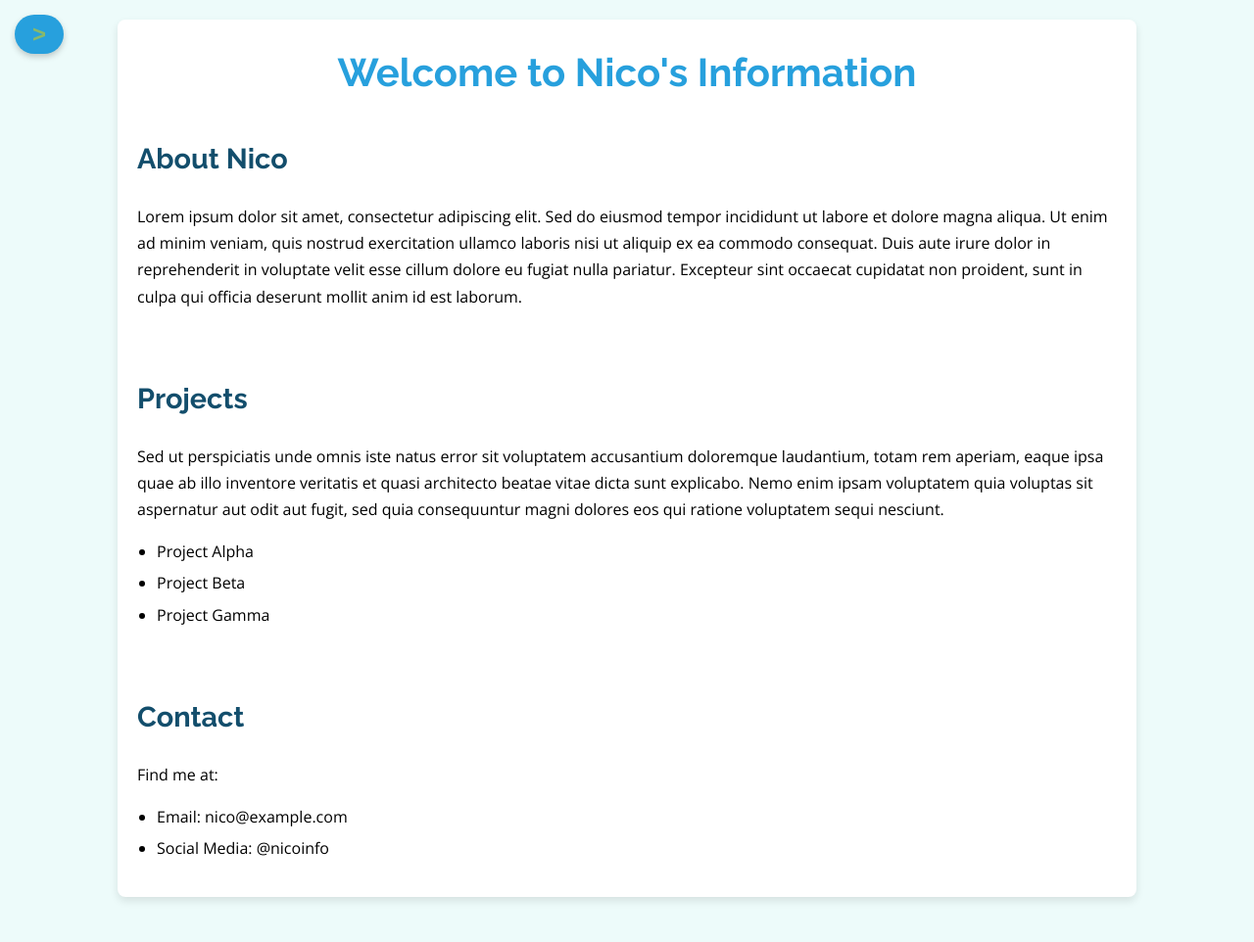
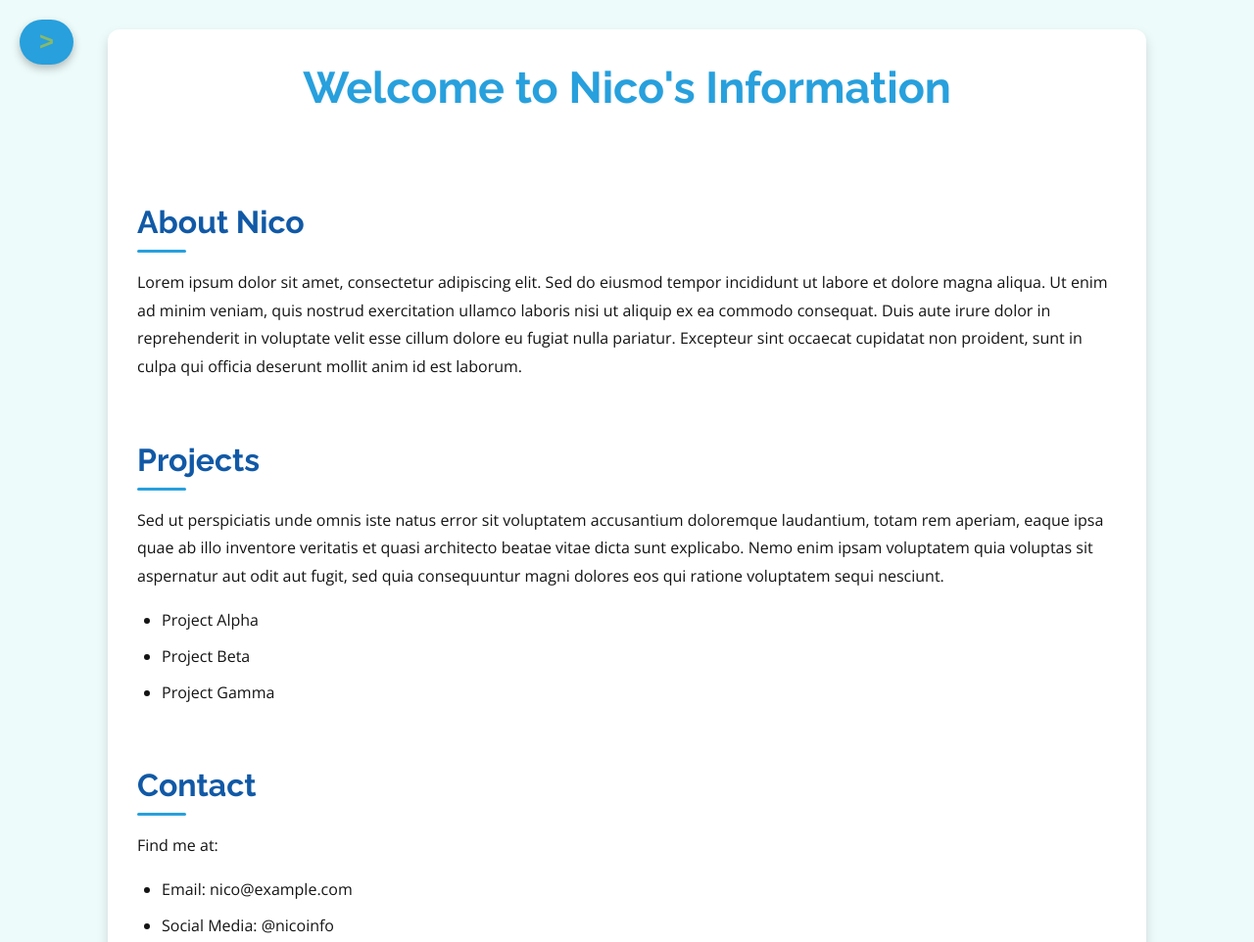
Before and after one commit to Masionz7074/Nico, a plain HTML site: page index.html in a window 1280 px wide. Shown: the top 962 px of the page at 98% size. Before the commit the page ends 936 px from the top, so only its background shows below. Drawn offline with nearby package versions, Linux system fonts and the light colour scheme.

Commit message:
Update style.css

```diff
--- a/style.css
+++ b/style.css
@@ -1,17 +1,15 @@
 /* Define CSS Custom Properties (Variables) from the theme config */
-/* We'll adjust how these are used slightly for better visual appeal */
 :root {
     /* =~= Theme Properties =~= */
     --theme-font-family-base: 'Open Sans', system-ui, -apple-system, BlinkMacSystemFont, 'Segoe UI', Roboto, Oxygen, Ubuntu, Cantarell, 'Open Sans', 'Helvetica Neue', sans-serif; /* Used Open Sans */
     --theme-font-family-heading: 'Raleway', ui-serif, Georgia, Cambria, 'Times New Roman', Times, serif; /* Used Raleway */
-    --theme-font-color-base: 0 0 0; /* RGB - Black */
+    --theme-font-color-base: 20 20 20; /* Near black */
     /* Note: --theme-font-color-dark uses a color variable, defined below */
     --theme-rounded-base: 9999px; /* pill shape */
-    --theme-rounded-container: 8px; /* Slightly larger round for blocks */
+    --theme-rounded-container: 12px; /* More prominent rounding for blocks */
     --theme-border-base: 0px;
 
     /* =~= Theme On-X Colors =~= */
-    /* These determine text color *on top of* the respective primary/secondary/etc color */
     --on-primary: 137 185 106; /* Success 700 as specified */
     --on-secondary: 255 255 255; /* White - good contrast on dark secondary */
     --on-tertiary: 255 255 255;
@@ -20,90 +18,35 @@
     --on-error: 255 255 255; /* White - good contrast on red */
     --on-surface: 0 0 0; /* Black - good contrast on light surface */
 
-    /* =~= Theme Colors (RGB) =~= */
-    /* primary | #27a0dd (A vibrant blue) */
-    --color-primary-50: 223 241 250;
-    --color-primary-100: 212 236 248;
-    --color-primary-200: 201 231 247;
-    --color-primary-300: 169 217 241;
-    --color-primary-400: 104 189 231;
-    --color-primary-500: 39 160 221;
-    --color-primary-600: 35 144 199;
-    --color-primary-700: 29 120 166;
-    --color-primary-800: 23 96 133;
-    --color-primary-900: 19 78 108;
-
-    /* secondary | #1159a6 (A deeper blue) */
-    --color-secondary-50: 219 230 242;
-    --color-secondary-100: 207 222 237;
-    --color-secondary-200: 196 214 233;
-    --color-secondary-300: 160 189 219;
-    --color-secondary-400: 88 139 193;
-    --color-secondary-500: 17 89 166;
-    --color-secondary-600: 15 80 149;
-    --color-secondary-700: 13 67 125;
-    --color-secondary-800: 10 53 100;
-    --color-secondary-900: 8 44 81;
-
-    /* tertiary | #9a288b (A vibrant purple/pink) */
-    --color-tertiary-50: 240 223 238;
-    --color-tertiary-100: 235 212 232;
-    --color-tertiary-200: 230 201 226;
-    --color-tertiary-300: 215 169 209;
-    --color-tertiary-400: 184 105 174;
-    --color-tertiary-500: 154 40 139;
-    --color-tertiary-600: 139 36 125;
-    --color-tertiary-700: 116 30 104;
-    --color-tertiary-800: 92 24 83;
-    --color-tertiary-900: 75 20 68;
-
-    /* success | #b7f68d (A bright green) */
-    --color-success-50: 244 254 238;
-    --color-success-100: 241 253 232;
-    --color-success-200: 237 253 227;
-    --color-success-300: 226 251 209;
-    --color-success-400: 205 249 175;
-    --color-success-500: 183 246 141;
-    --color-success-600: 165 221 127;
-    --color-success-700: 137 185 106;
-    --color-success-800: 110 148 85;
-    --color-success-900: 90 121 69;
-
-    /* warning | #a8e070 (A yellowish green) */
-    --color-warning-50: 242 250 234;
-    --color-warning-100: 238 249 226;
-    --color-warning-200: 233 247 219;
-    --color-warning-300: 220 243 198;
-    --color-warning-400: 194 233 155;
-    --color-warning-500: 168 224 112;
-    --color-warning-600: 151 202 101;
-    --color-warning-700: 126 168 84;
-    --color-warning-800: 101 134 67;
-    --color-warning-900: 82 110 55;
-
-    /* error | #eb0000 (A strong red) */
-    --color-error-50: 252 217 217;
-    --color-error-100: 251 204 204;
-    --color-error-200: 250 191 191;
-    --color-error-300: 247 153 153;
-    --color-error-400: 241 77 77;
-    --color-error-500: 235 0 0;
-    --color-error-600: 212 0 0;
-    --color-error-700: 176 0 0;
-    --color-error-800: 141 0 0;
-    --color-error-900: 115 0 0;
-
-    /* surface | #84e6df (A light cyan/teal) */
-    --color-surface-50: 237 251 250;
-    --color-surface-100: 230 250 249;
-    --color-surface-200: 224 249 247;
-    --color-surface-300: 206 245 242;
-    --color-surface-400: 169 238 233;
-    --color-surface-500: 132 230 223;
-    --color-surface-600: 119 207 201;
-    --color-surface-700: 99 173 167;
-    --color-surface-800: 79 138 134;
-    --color-surface-900: 65 113 109;
+    /* =~= Theme Colors (RGB) - Keep your original colors */
+    /* primary | #27a0dd */
+    --color-primary-50: 223 241 250; --color-primary-100: 212 236 248; --color-primary-200: 201 231 247; --color-primary-300: 169 217 241;
+    --color-primary-400: 104 189 231; --color-primary-500: 39 160 221; --color-primary-600: 35 144 199; --color-primary-700: 29 120 166;
+    --color-primary-800: 23 96 133; --color-primary-900: 19 78 108;
+    /* secondary | #1159a6 */
+    --color-secondary-50: 219 230 242; --color-secondary-100: 207 222 237; --color-secondary-200: 196 214 233; --color-secondary-300: 160 189 219;
+    --color-secondary-400: 88 139 193; --color-secondary-500: 17 89 166; --color-secondary-600: 15 80 149; --color-secondary-700: 13 67 125;
+    --color-secondary-800: 10 53 100; --color-secondary-900: 8 44 81;
+    /* tertiary | #9a288b */
+    --color-tertiary-50: 240 223 238; --color-tertiary-100: 235 212 232; --color-tertiary-200: 230 201 226; --color-tertiary-300: 215 169 209;
+    --color-tertiary-400: 184 105 174; --color-tertiary-500: 154 40 139; --color-tertiary-600: 139 36 125; --color-tertiary-700: 116 30 104;
+    --color-tertiary-800: 92 24 83; --color-tertiary-900: 75 20 68;
+    /* success | #b7f68d */
+    --color-success-50: 244 254 238; --color-success-100: 241 253 232; --color-success-200: 237 253 227; --color-success-300: 226 251 209;
+    --color-success-400: 205 249 175; --color-success-500: 183 246 141; --color-success-600: 165 221 127; --color-success-700: 137 185 106;
+    --color-success-800: 110 148 85; --color-success-900: 90 121 69;
+    /* warning | #a8e070 */
+    --color-warning-50: 242 250 234; --color-warning-100: 238 249 226; --color-warning-200: 233 247 219; --color-warning-300: 220 243 198;
+    --color-warning-400: 194 233 155; --color-warning-500: 168 224 112; --color-warning-600: 151 202 101; --color-warning-700: 126 168 84;
+    --color-warning-800: 101 134 67; --color-warning-900: 82 110 55;
+    /* error | #eb0000 */
+    --color-error-50: 252 217 217; --color-error-100: 251 204 204; --color-error-200: 250 191 191; --color-error-300: 247 153 153;
+    --color-error-400: 241 77 77; --color-error-500: 235 0 0; --color-error-600: 212 0 0; --color-error-700: 176 0 0;
+    --color-error-800: 141 0 0; --color-error-900: 115 0 0;
+    /* surface | #84e6df */
+    --color-surface-50: 237 251 250; --color-surface-100: 230 250 249; --color-surface-200: 224 249 247; --color-surface-300: 206 245 242;
+    --color-surface-400: 169 238 233; --color-surface-500: 132 230 223; --color-surface-600: 119 207 201; --color-surface-700: 99 173 167;
+    --color-surface-800: 79 138 134; --color-surface-900: 65 113 109;
 
     /* Derived theme properties */
     --theme-font-color-dark: rgb(var(--color-primary-900)); /* Dark text color */
@@ -112,13 +55,14 @@
     --theme-sidebar-background: rgb(var(--color-secondary-800)); /* Darker secondary for sidebar */
     --theme-sidebar-text: rgb(var(--on-secondary)); /* Text color for sidebar */
     --theme-primary-accent: rgb(var(--color-primary-500)); /* Primary color for accents */
+    --theme-secondary-accent: rgb(var(--color-secondary-500)); /* Secondary color for accents */
 }
 
 /* Basic Reset and Body Styles */
 body {
     margin: 0;
     font-family: var(--theme-font-family-base);
-    color: rgb(var(--theme-font-color-base)); /* Base black text */
+    color: rgb(var(--theme-font-color-base)); /* Base text color */
     line-height: 1.7; /* Improved line spacing */
     background-color: var(--theme-background-base); /* Light surface background */
     overflow-x: hidden; /* Prevent horizontal scroll during sidebar transition */
@@ -128,60 +72,80 @@ body {
 h1, h2, h3, h4, h5, h6 {
     font-family: var(--theme-font-family-heading);
     color: var(--theme-font-color-dark); /* Use the dark theme color for headings */
-    margin-top: 0; /* Reset default top margin */
-    margin-bottom: 0.5em; /* Add bottom margin */
+    margin-top: 0;
+    margin-bottom: 0.5em;
     font-weight: 700; /* Raleway bold */
+    line-height: 1.3;
 }
 
 h1 {
-    font-size: 2.5em; /* Larger heading */
-    margin-bottom: 1rem;
+    font-size: 2.8em; /* Larger main heading */
+    margin-bottom: 0.5rem;
     color: var(--theme-primary-accent); /* Primary color for main title */
+    text-shadow: 1px 1px 2px rgba(0,0,0,0.05); /* Subtle text shadow */
 }
 
 h2 {
-     font-size: 1.8em;
-     margin-bottom: 0.8rem;
-     border-bottom: 2px solid rgba(var(--color-primary-500), 0.2); /* Subtle underline */
-     padding-bottom: 5px;
+     font-size: 2em;
+     margin-bottom: 1rem;
+     color: var(--theme-secondary-accent); /* Secondary color for section titles */
+     position: relative; /* For pseudo-element underline */
+     padding-bottom: 10px;
 }
 
+h2::after {
+    content: '';
+    position: absolute;
+    left: 0;
+    bottom: 0;
+    width: 50px; /* Short underline */
+    height: 3px;
+    background-color: var(--theme-primary-accent); /* Primary color underline */
+    border-radius: var(--theme-rounded-base);
+}
+
+
 p {
-    margin-bottom: 1em; /* Space out paragraphs */
+    margin-bottom: 1em;
 }
 
 ul {
-    padding-left: 20px; /* Indent lists */
+    padding-left: 25px; /* More indentation for lists */
     margin-bottom: 1em;
 }
 
 li {
-    margin-bottom: 5px; /* Space out list items */
+    margin-bottom: 8px; /* Space out list items */
 }
-
 
 /* Container for layout */
 .container {
     display: flex;
-    min-height: 100vh; /* Make container at least viewport height */
-    position: relative; /* Needed for absolute sidebar toggle positioning relative to the container */
+    min-height: 100vh;
+    position: relative;
 }
 
 /* Sidebar Styles */
 .sidebar {
     width: 0; /* Initially hidden */
-    overflow-x: hidden; /* Hide content when collapsed */
+    overflow: hidden; /* Hide content and scrollbars */
     background-color: var(--theme-sidebar-background); /* Dark secondary background */
     color: var(--theme-sidebar-text); /* Text color for sidebar */
     transition: width 0.3s ease; /* Smooth sidebar width transition */
-    flex-shrink: 0; /* Prevent sidebar from shrinking below its width */
-    padding-top: 60px; /* Space for the toggle button fixed at the top */
-    box-shadow: 2px 0 5px rgba(0,0,0,0.2); /* Subtle shadow on the right edge */
+    flex-shrink: 0;
+    padding-top: 80px; /* Space for the toggle button and potential logo */
+    box-shadow: 4px 0 10px rgba(0,0,0,0.3); /* More prominent shadow */
     position: fixed; /* Fix the sidebar position */
     height: 100%; /* Full height */
     top: 0;
     left: 0;
     z-index: 50; /* Below the toggle button */
+    display: flex; /* Use flexbox for internal layout */
+    flex-direction: column; /* Stack children vertically */
+}
+
+.sidebar nav {
+    flex-grow: 1; /* Make nav take up available space */
 }
 
 .sidebar nav ul {
@@ -191,121 +155,192 @@ li {
 }
 
 .sidebar nav li {
-    margin-bottom: 0; /* Remove list item margin */
+    margin-bottom: 0;
 }
 
 .sidebar nav a {
     display: block;
-    padding: 15px 25px; /* More padding */
-    color: var(--theme-sidebar-text); /* Link color */
+    padding: 15px 25px;
+    color: var(--theme-sidebar-text);
     text-decoration: none;
-    font-weight: 600; /* Open Sans semi-bold */
+    font-weight: 600;
     transition: background-color 0.2s ease, color 0.2s ease;
     font-size: 1.1em;
+    border-bottom: 1px solid rgba(255,255,255,0.1); /* Subtle separator */
 }
+
+.sidebar nav a:last-child {
+     border-bottom: none; /* No border on the last link */
+}
+
 
 .sidebar nav a:hover {
     background-color: rgba(var(--color-primary-500), 0.2); /* Primary color hover effect */
     color: rgb(var(--on-primary)); /* Match text color for on-primary */
 }
 
+/* Music Controls in Sidebar */
+.music-controls {
+    padding: 20px;
+    text-align: center;
+    border-top: 1px solid rgba(255,255,255,0.2); /* Separator from nav */
+    background-color: rgba(0,0,0,0.1); /* Slightly darker background */
+    color: rgba(var(--on-secondary), 0.8); /* Slightly dimmer text */
+}
+
+.music-controls p {
+    margin-top: 0;
+    margin-bottom: 10px;
+    font-size: 0.9em;
+}
+
+.music-controls button {
+    background-color: var(--theme-primary-accent);
+    color: rgb(var(--on-primary));
+    border: var(--theme-border-base);
+    border-radius: var(--theme-rounded-base);
+    padding: 8px 20px;
+    cursor: pointer;
+    font-size: 1em;
+    transition: background-color 0.2s ease, opacity 0.2s ease;
+    font-weight: bold;
+    box-shadow: 0 2px 5px rgba(0,0,0,0.2);
+}
+
+.music-controls button:hover {
+    background-color: rgb(var(--color-primary-600));
+    opacity: 0.95;
+}
+
+/* Hide the default audio player UI */
+#backgroundMusic {
+    display: none;
+}
+
 
 /* Main Content Styles */
 .content {
-    flex-grow: 1; /* Take up remaining space */
-    padding: 20px;
+    flex-grow: 1;
+    padding: 30px; /* More padding */
     margin-left: 0; /* Initial margin */
     transition: margin-left 0.3s ease; /* Smooth margin transition */
-    /* Add some styling to the content area itself */
     background-color: var(--theme-card-background);
     border-radius: var(--theme-rounded-container);
-    margin: 20px auto; /* Center content and add overall margin */
+    margin: 30px auto; /* Center content and add overall margin */
     max-width: 1000px; /* Limit content width for readability */
-    box-shadow: 0 4px 8px rgba(0,0,0,0.1); /* Soft shadow for the content block */
+    box-shadow: 0 6px 12px rgba(0,0,0,0.15); /* More prominent shadow */
+    line-height: 1.8; /* Slightly increased line height for paragraphs */
 }
 
 .content-header {
-    text-align: center; /* Center the main title */
-    margin-bottom: 30px;
+    text-align: center;
+    margin-bottom: 40px; /* More space below header */
+    padding-bottom: 20px;
+    border-bottom: 1px solid rgba(var(--color-surface-700), 0.2); /* Header separator */
 }
 
-.info-section {
-    margin-bottom: 30px; /* Space out sections */
-    padding-bottom: 20px; /* Add padding below section */
-    border-bottom: 1px dashed rgba(var(--color-surface-700), 0.3); /* Subtle separator */
+.content-header p {
+    font-size: 1.2em;
+    color: rgb(var(--theme-font-color-base)); /* Use base text color */
+    margin-top: 10px;
 }
 
-.info-section:last-child {
-    border-bottom: none; /* No border on the last section */
-    margin-bottom: 0;
-    padding-bottom: 0;
+
+.info-section {
+    margin-bottom: 40px; /* More space between sections */
+    padding-top: 20px; /* Padding above section */
+    /* No bottom border here, using h2 underline instead */
 }
 
 
 /* Sidebar Toggle Button */
 .sidebar-toggle {
-    position: fixed; /* Stay in place */
-    top: 15px; /* Adjusted position */
-    left: 15px; /* Initial position */
-    z-index: 100; /* Stay on top */
-    background-color: var(--theme-primary-accent); /* Primary color */
-    color: rgb(var(--on-primary)); /* Text color on primary */
+    position: fixed;
+    top: 20px; /* Adjusted position */
+    left: 20px; /* Initial position */
+    z-index: 100;
+    background-color: var(--theme-primary-accent);
+    color: rgb(var(--on-primary));
     border: var(--theme-border-base);
     border-radius: var(--theme-rounded-base); /* Pill shape */
-    padding: 8px 18px; /* More padding */
+    padding: 10px 20px; /* More padding */
     cursor: pointer;
-    font-size: 1.5em; /* Larger text */
-    transition: left 0.3s ease, background-color 0.2s ease; /* Smooth movement and color transition */
-    line-height: 1; /* Prevent extra space */
-    box-shadow: 0 3px 6px rgba(0,0,0,0.2); /* More prominent shadow */
+    font-size: 1.6em; /* Larger text */
+    transition: left 0.3s ease, background-color 0.2s ease, transform 0.2s ease; /* Smooth movement, color, and potential hover effect */
+    line-height: 1;
+    box-shadow: 0 4px 8px rgba(0,0,0,0.25); /* More prominent shadow */
     font-weight: bold;
-    display: flex; /* Use flexbox to center the content if needed */
+    display: flex;
     align-items: center;
     justify-content: center;
+    outline: none; /* Remove default focus outline */
 }
 
 .sidebar-toggle:hover {
-    background-color: rgb(var(--color-primary-600)); /* Slightly darker primary on hover */
+    background-color: rgb(var(--color-primary-600));
+    transform: scale(1.05); /* Slight scale effect on hover */
+}
+
+.sidebar-toggle:active {
+     transform: scale(0.98); /* Slight press effect */
 }
 
 
 /* State when sidebar is open */
 .container.sidebar-open .sidebar {
-    width: 250px; /* Wider sidebar */
+    width: 280px; /* Wider sidebar */
 }
 
 /* When sidebar is open, push content and button */
 .container.sidebar-open .content {
-    /* For fixed sidebar, content doesn't technically move, but adding margin
-       gives the appearance of it being pushed. */
-    margin-left: calc(20px + 250px); /* Sidebar width + original left margin */
+    margin-left: calc(30px + 280px); /* Sidebar width + original left margin (from `margin: 30px auto;`) */
 }
 
 .container.sidebar-open .sidebar-toggle {
-    left: calc(15px + 250px); /* Button position = Sidebar width + original left position */
+    left: calc(20px + 280px); /* Button position = Sidebar width + original left position */
 }
 
-/* Small screen adjustments (optional but recommended for modern design) */
+/* Small screen adjustments */
 @media (max-width: 768px) {
     h1 { font-size: 2em; }
     h2 { font-size: 1.5em; }
+     h2::after { width: 30px; } /* Shorter underline on smaller screens */
+
     .content {
-        padding: 15px;
-        margin: 15px; /* Reduce margin on small screens */
+        padding: 20px;
+        margin: 20px auto; /* Reduce margin on small screens */
+         max-width: 95%; /* Allow content to take up more width */
     }
-    .sidebar {
-        /* Maybe adjust sidebar width slightly on smaller screens */
-         width: 0; /* Start hidden */
-    }
+
+     .sidebar-toggle {
+         top: 15px;
+         left: 15px;
+         font-size: 1.4em;
+         padding: 8px 18px;
+     }
+
      .container.sidebar-open .sidebar {
-         width: 200px; /* Slightly narrower sidebar on small screens */
+         width: 220px; /* Slightly narrower sidebar on small screens */
      }
 
      .container.sidebar-open .content {
-         margin-left: calc(15px + 200px); /* Adjust margin based on new sidebar width and content margin */
+         margin-left: calc(20px + 220px); /* Adjust margin based on new sidebar width and content margin */
      }
 
       .container.sidebar-open .sidebar-toggle {
-        left: calc(15px + 200px); /* Adjust button position */
+        left: calc(15px + 220px); /* Adjust button position */
+     }
+
+     .sidebar nav a {
+         padding: 12px 20px; /* Adjust sidebar link padding */
+         font-size: 1em;
+     }
+
+     .music-controls {
+         padding: 15px;
+     }
+
+     .music-controls button {
+         padding: 6px 15px;
      }
 }
```
